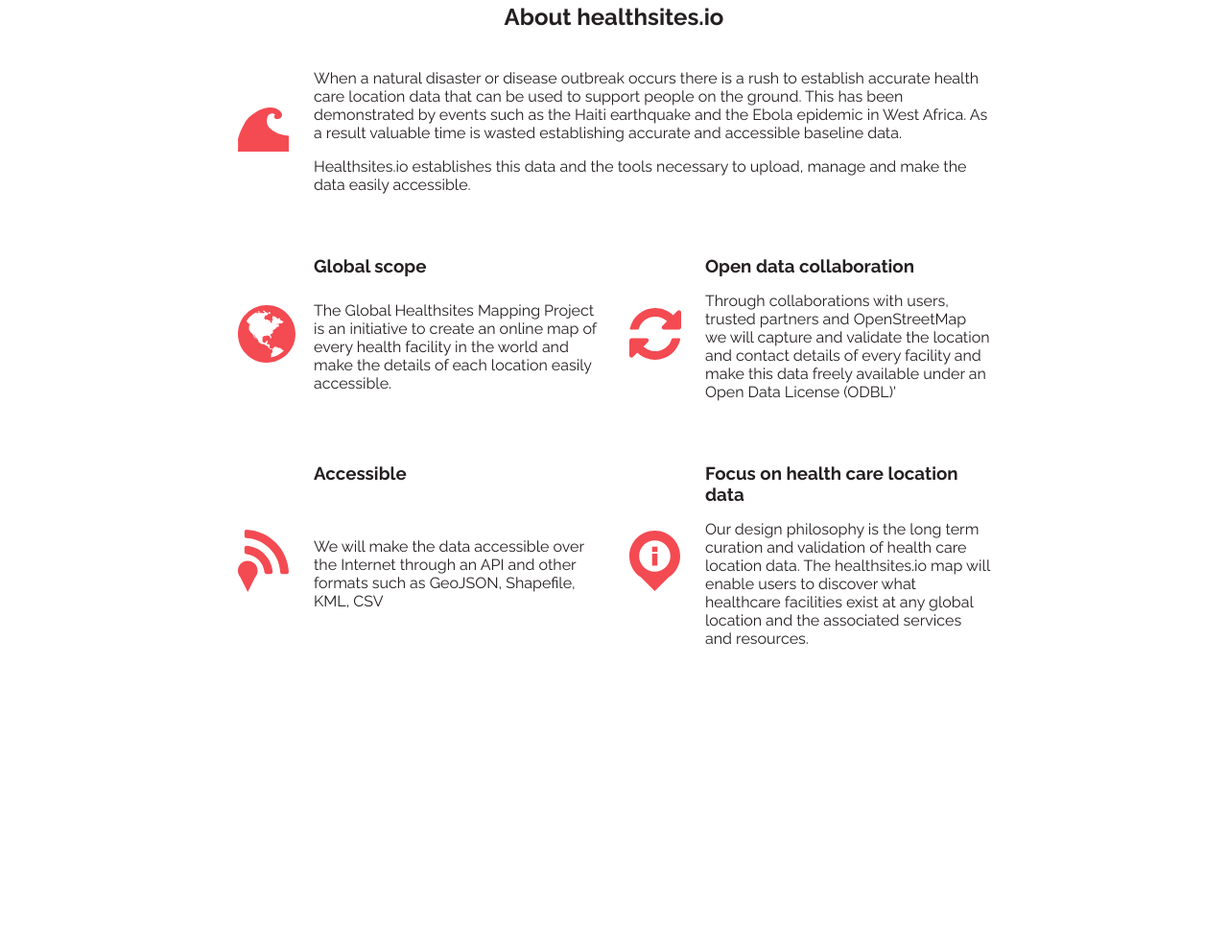
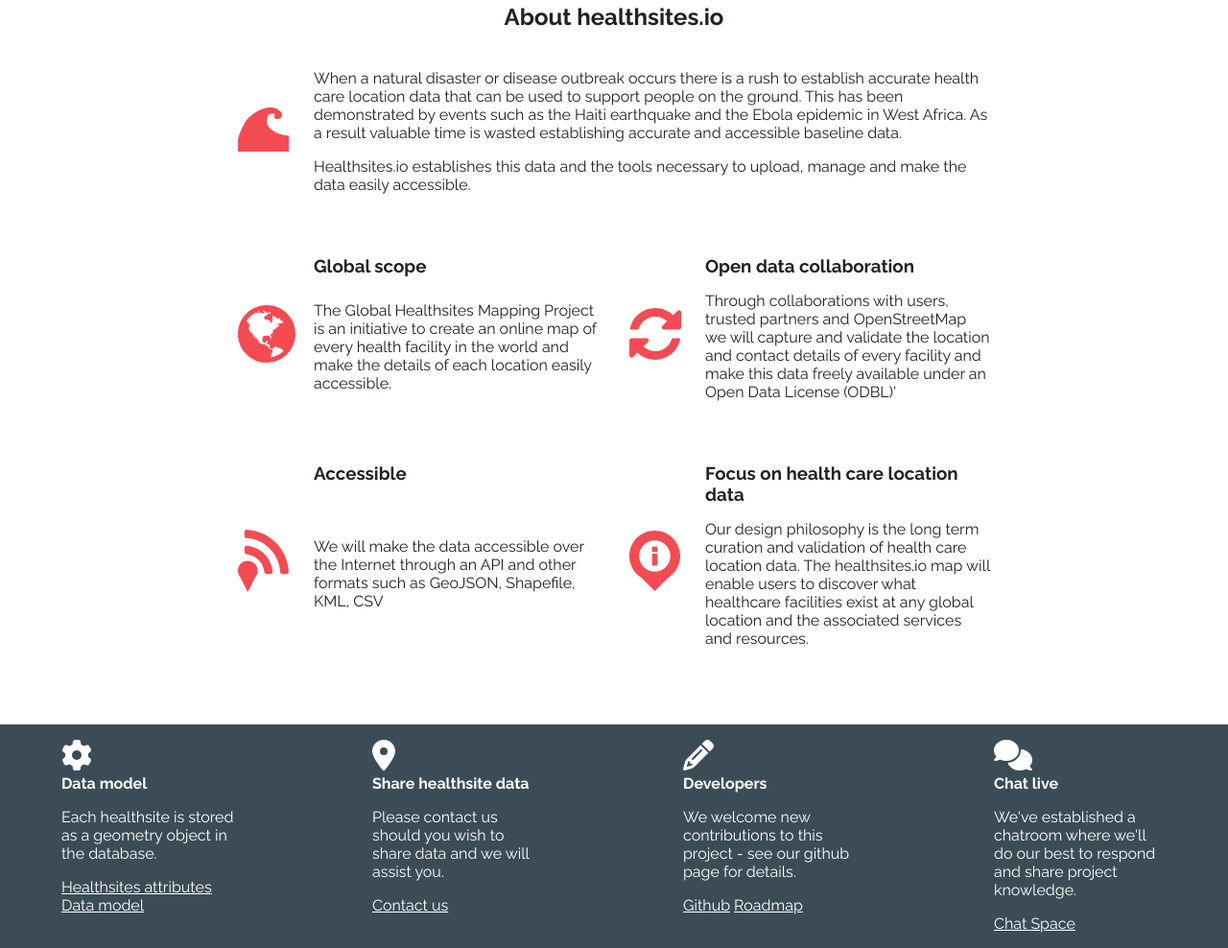
Before and after one commit to dlnr/healthsites, a website built with Vite: page src/index.html in a window 1280 px wide. Shown: the part 812-1800 px from the top of the page at 96% size. Before the commit the page ends 1567 px from the top, so only its background shows below. Built offline with nearby package versions, Linux system fonts and the light colour scheme; some packages are replaced by stand-ins of ours.

Commit message:
Org section with icons

```diff
--- a/src/css/style.css
+++ b/src/css/style.css
@@ -307,12 +307,23 @@
 		}
 	}
 
-	section:has(article) {
+	section#about {
 		padding-inline: var(--spacer-3);
 		grid-column: span 4;
 
 		@media screen and (min-width: 768px) {
 			grid-column: 3 / 11;
+		}
+	}
+
+	section#org {
+		background: var(--secondary);
+		display: grid;
+		grid-template-columns: subgrid;
+		grid-column: span 4;
+
+		@media screen and (min-width: 768px) {
+			grid-column: span 12;
 		}
 	}
 
@@ -368,4 +379,26 @@
 			}
 		}
 	}
+
+	#org article {
+		--link-color: var(--background);
+
+		color: var(--background);
+		padding-block: var(--spacer-3);
+		padding-inline: 5cqw;
+		grid-column: span 4;
+
+		svg {
+			width: auto;
+			height: 2rem;
+		}
+
+		@media screen and (min-width: 768px) {
+			grid-column: span 6;
+		}
+
+		@media screen and (min-width: 1024px) {
+			grid-column: span 3;
+		}
+	}
 }
--- a/src/index.html
+++ b/src/index.html
@@ -89,6 +89,58 @@
 					</div>
 				</article>
 			</section>
+			<section id="org">
+				<article>
+					<header>
+						<picture>
+							<svg xmlns="http://www.w3.org/2000/svg" viewBox="0 0 512 512"><path fill="currentColor" d="M495.9 166.6c3.2 8.7 .5 18.4-6.4 24.6l-43.3 39.4c1.1 8.3 1.7 16.8 1.7 25.4s-.6 17.1-1.7 25.4l43.3 39.4c6.9 6.2 9.6 15.9 6.4 24.6c-4.4 11.9-9.7 23.3-15.8 34.3l-4.7 8.1c-6.6 11-14 21.4-22.1 31.2c-5.9 7.2-15.7 9.6-24.5 6.8l-55.7-17.7c-13.4 10.3-28.2 18.9-44 25.4l-12.5 57.1c-2 9.1-9 16.3-18.2 17.8c-13.8 2.3-28 3.5-42.5 3.5s-28.7-1.2-42.5-3.5c-9.2-1.5-16.2-8.7-18.2-17.8l-12.5-57.1c-15.8-6.5-30.6-15.1-44-25.4L83.1 425.9c-8.8 2.8-18.6 .3-24.5-6.8c-8.1-9.8-15.5-20.2-22.1-31.2l-4.7-8.1c-6.1-11-11.4-22.4-15.8-34.3c-3.2-8.7-.5-18.4 6.4-24.6l43.3-39.4C64.6 273.1 64 264.6 64 256s.6-17.1 1.7-25.4L22.4 191.2c-6.9-6.2-9.6-15.9-6.4-24.6c4.4-11.9 9.7-23.3 15.8-34.3l4.7-8.1c6.6-11 14-21.4 22.1-31.2c5.9-7.2 15.7-9.6 24.5-6.8l55.7 17.7c13.4-10.3 28.2-18.9 44-25.4l12.5-57.1c2-9.1 9-16.3 18.2-17.8C227.3 1.2 241.5 0 256 0s28.7 1.2 42.5 3.5c9.2 1.5 16.2 8.7 18.2 17.8l12.5 57.1c15.8 6.5 30.6 15.1 44 25.4l55.7-17.7c8.8-2.8 18.6-.3 24.5 6.8c8.1 9.8 15.5 20.2 22.1 31.2l4.7 8.1c6.1 11 11.4 22.4 15.8 34.3zM256 336a80 80 0 1 0 0-160 80 80 0 1 0 0 160z"/></svg>
+						</picture>
+						<h4>Data model</h4>
+					</header>
+					<p>Each healthsite is stored as a geometry object in the database.</p>
+					<footer>
+						<a href="#">Healthsites attributes</a>
+						<a href="#">Data model</a>
+					</footer>
+				</article>
+				<article>
+					<header>
+						<picture>
+							<svg xmlns="http://www.w3.org/2000/svg" viewBox="0 0 384 512"><path fill="currentColor" d="M215.7 499.2C267 435 384 279.4 384 192C384 86 298 0 192 0S0 86 0 192c0 87.4 117 243 168.3 307.2c12.3 15.3 35.1 15.3 47.4 0zM192 128a64 64 0 1 1 0 128 64 64 0 1 1 0-128z"/></svg>
+						</picture>
+						<h4>Share healthsite data</h4>
+					</header>
+					<p>Please contact us should you wish to share data and we will assist you.</p>
+					<footer>
+						<a href="#">Contact us</a>
+					</footer>
+				</article>
+				<article>
+					<header>
+						<picture>
+							<svg xmlns="http://www.w3.org/2000/svg" viewBox="0 0 512 512"><path fill="currentColor" d="M410.3 231l11.3-11.3-33.9-33.9-62.1-62.1L291.7 89.8l-11.3 11.3-22.6 22.6L58.6 322.9c-10.4 10.4-18 23.3-22.2 37.4L1 480.7c-2.5 8.4-.2 17.5 6.1 23.7s15.3 8.5 23.7 6.1l120.3-35.4c14.1-4.2 27-11.8 37.4-22.2L387.7 253.7 410.3 231zM160 399.4l-9.1 22.7c-4 3.1-8.5 5.4-13.3 6.9L59.4 452l23-78.1c1.4-4.9 3.8-9.4 6.9-13.3l22.7-9.1v32c0 8.8 7.2 16 16 16h32zM362.7 18.7L348.3 33.2 325.7 55.8 314.3 67.1l33.9 33.9 62.1 62.1 33.9 33.9 11.3-11.3 22.6-22.6 14.5-14.5c25-25 25-65.5 0-90.5L453.3 18.7c-25-25-65.5-25-90.5 0zm-47.4 168l-144 144c-6.2 6.2-16.4 6.2-22.6 0s-6.2-16.4 0-22.6l144-144c6.2-6.2 16.4-6.2 22.6 0s6.2 16.4 0 22.6z"/></svg>
+						</picture>
+						<h4>Developers</h4>
+					</header>
+					<p>We welcome new contributions to this project - see our github page for details.</p>
+					<footer>
+						<a href="#">Github</a>
+						<a href="#">Roadmap</a>
+					</footer>
+				</article>
+				<article>
+					<header>
+						<picture>
+							<svg xmlns="http://www.w3.org/2000/svg" viewBox="0 0 640 512"><path fill="currentColor" d="M208 352c114.9 0 208-78.8 208-176S322.9 0 208 0S0 78.8 0 176c0 38.6 14.7 74.3 39.6 103.4c-3.5 9.4-8.7 17.7-14.2 24.7c-4.8 6.2-9.7 11-13.3 14.3c-1.8 1.6-3.3 2.9-4.3 3.7c-.5 .4-.9 .7-1.1 .8l-.2 .2 0 0 0 0C1 327.2-1.4 334.4 .8 340.9S9.1 352 16 352c21.8 0 43.8-5.6 62.1-12.5c9.2-3.5 17.8-7.4 25.3-11.4C134.1 343.3 169.8 352 208 352zM448 176c0 112.3-99.1 196.9-216.5 207C255.8 457.4 336.4 512 432 512c38.2 0 73.9-8.7 104.7-23.9c7.5 4 16 7.9 25.2 11.4c18.3 6.9 40.3 12.5 62.1 12.5c6.9 0 13.1-4.5 15.2-11.1c2.1-6.6-.2-13.8-5.8-17.9l0 0 0 0-.2-.2c-.2-.2-.6-.4-1.1-.8c-1-.8-2.5-2-4.3-3.7c-3.6-3.3-8.5-8.1-13.3-14.3c-5.5-7-10.7-15.4-14.2-24.7c24.9-29 39.6-64.7 39.6-103.4c0-92.8-84.9-168.9-192.6-175.5c.4 5.1 .6 10.3 .6 15.5z"/></svg>
+						</picture>
+						<h4>Chat live</h4>
+					</header>
+					<p>We've established a chatroom where we'll do our best to respond and share project knowledge.</p>
+					<footer>
+						<a href="#">Chat Space</a>
+					</footer>
+				</article>
+			</section>
 		</main>
 		<footer>
 		</footer>
```
Also changed, not shown: src/img/comments.svg (added), src/img/gear.svg (added), src/img/marker.svg (added), src/img/pencil.svg (added).
